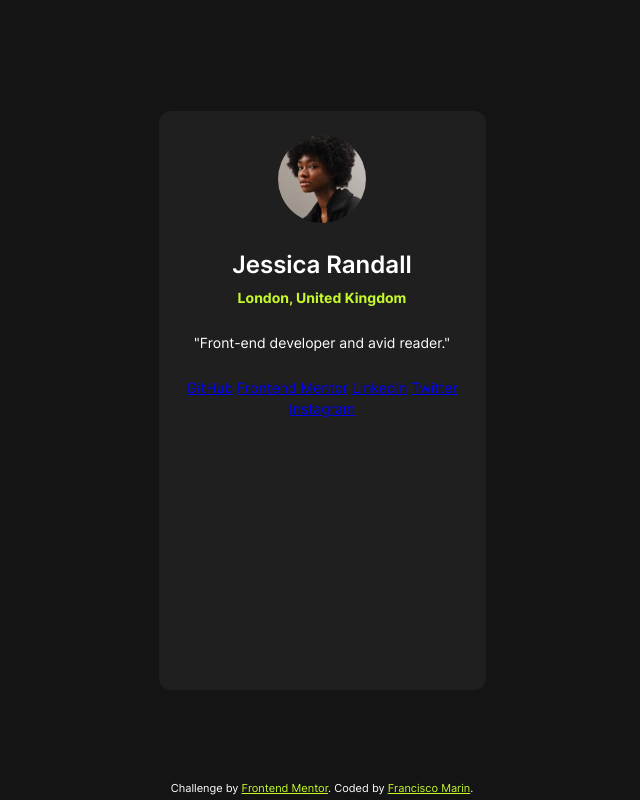
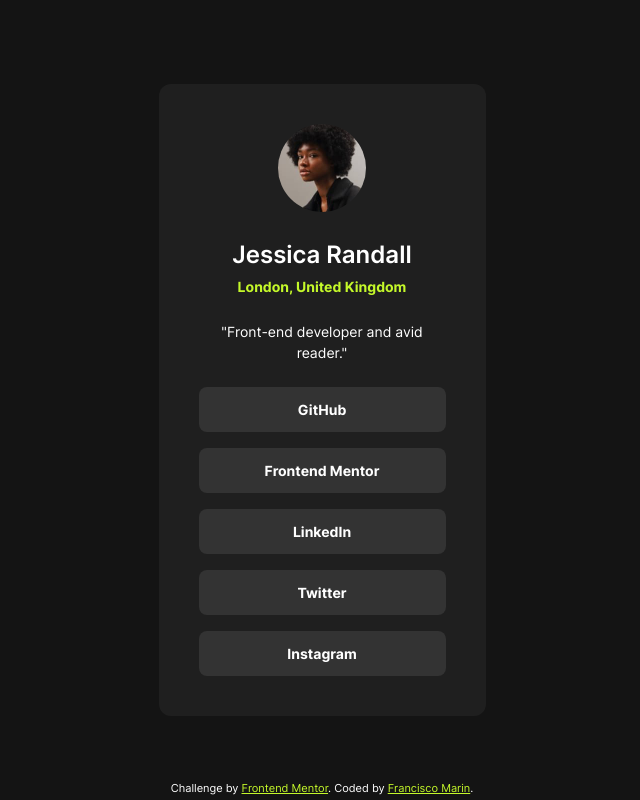
Before and after one commit to Franciscoj91/social-links-profile, a plain HTML site: page index.html in a window 1280 px wide. Shown: the whole page, without its empty margins (318-958 px from the left). Drawn offline with Linux system fonts and the light colour scheme.

Commit message:
feat: add card links style

```diff
--- a/assets/css/styles.css
+++ b/assets/css/styles.css
@@ -90,6 +90,26 @@ body {
 
 }
 
+.card-links a {
+  display: block;
+  text-decoration: none;
+  color: inherit;
+  font-weight: 700;
+  background-color: var(--color-grey);
+  margin-bottom: 1rem;
+  padding: 12px 0;
+  border-radius: 8px;
+}
+
+.card-links a:hover {
+  background-color: var(--color-primary);
+  color: var(--color-grey);
+}
+
+.card-links a:last-child{
+  margin: 0;
+}
+
 
 .attribution {
   font-size: 11px;
@@ -101,3 +121,10 @@ body {
 .attribution a {
   color: var(--color-primary);
 }
+
+@media (min-width: 992px) {
+  .card {
+    min-height: 611px;
+    padding: 2.5rem;
+  }
+}
```
